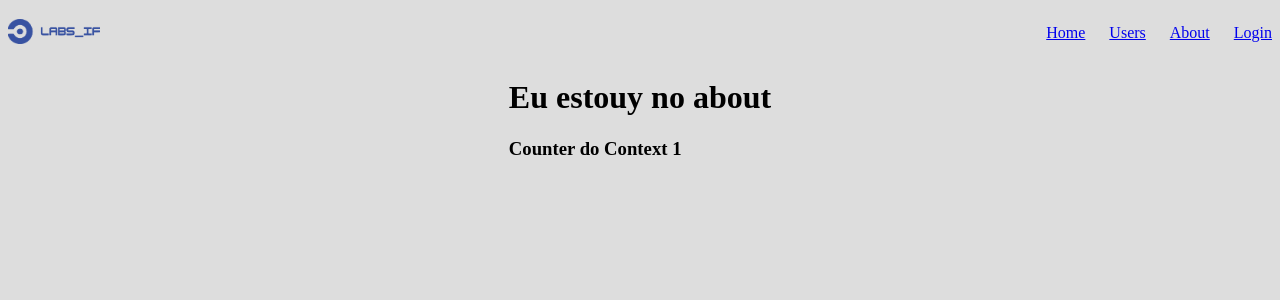
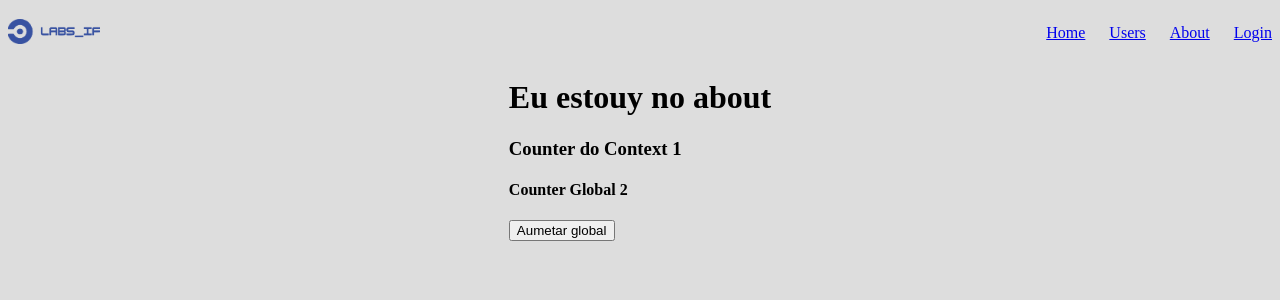
Before and after one commit to LabsPlus/react_estudo_labsif, a React (Vite) app in the folder intro/: page /about in a window 1280 px wide. Shown: the top 300 px of the page. Built offline with nearby package versions, Linux system fonts and the light colour scheme.

Commit message:
add redux on proyect/feat

```diff
--- a/intro/package.json
+++ b/intro/package.json
@@ -13,7 +13,10 @@
     "axios": "^1.5.0",
     "react": "^18.2.0",
     "react-dom": "^18.2.0",
+    "react-redux": "^8.1.3",
     "react-router-dom": "^6.15.0",
+    "redux": "^4.2.1",
+    "redux-thunk": "^2.4.2",
     "styled-components": "^6.0.7"
   },
   "devDependencies": {
--- a/intro/src/main.jsx
+++ b/intro/src/main.jsx
@@ -4,8 +4,11 @@ import App from "./App.jsx";
 import "./index.css";
 import { BrowserRouter } from "react-router-dom";
 import { CounterContextProvider } from "./context/CounterContex.jsx";
+import { Provider } from "react-redux";
+import store from "./redux/store.js";
 
 ReactDOM.createRoot(document.getElementById("root")).render(
+  <Provider store={store}>
     <React.StrictMode>
       <BrowserRouter>
         <CounterContextProvider>
@@ -13,4 +16,5 @@ ReactDOM.createRoot(document.getElementById("root")).render(
         </CounterContextProvider>
       </BrowserRouter>
     </React.StrictMode>
+  </Provider>
 );
--- a/intro/src/pages/About/About.jsx
+++ b/intro/src/pages/About/About.jsx
@@ -1,15 +1,23 @@
-import React from "react";
+import React, { useEffect } from "react";
 
 // context
 import { CounterContext } from "../../context/CounterContex";
 import { useContext } from "react";
+import { useDispatch, useSelector } from "react-redux";
+import { aumetar } from "../../redux/actions";
 
 const About = () => {
+  const dispatch = useDispatch();
+
+  const counterGlobal = useSelector((state) => state.count);
+
   const { counter } = useContext(CounterContext);
   return (
     <div>
       <h1>Eu estouy no about</h1>
       <h3>Counter do Context {counter} </h3>
+      <h4>Counter Global {counterGlobal}</h4>
+      <button onClick={() => dispatch(aumetar())}>Aumetar global</button>
     </div>
   );
 };
--- a/intro/src/pages/ContenedorAmigos/ContenedorAmigos.jsx
+++ b/intro/src/pages/ContenedorAmigos/ContenedorAmigos.jsx
@@ -7,12 +7,15 @@ import styles from "./ContenedorAmigos.module.css";
 import { CounterContext } from "../../context/CounterContex";
 import { useContext } from "react";
 import ChangeCounter from "../../components/ChangeCounter";
+import { useSelector } from "react-redux";
 
 const ContenedorAmigos = () => {
   const { counter } = useContext(CounterContext);
 
   let nome = "Christopher";
   let listaAmigos = ["Lucas", "Jose", "Gaston"];
+
+  const counterGlobal = useSelector((state) => state.count);
 
   return (
     <div>
@@ -22,6 +25,7 @@ const ContenedorAmigos = () => {
       <ThemeMode />
       <h3>Counter do Context {counter} </h3>
       <ChangeCounter />
+      <h3>Counter do Redux {counterGlobal}</h3>
     </div>
   );
 };
--- /dev/null
+++ b/intro/src/redux/actions.js
@@ -0,0 +1,5 @@
+export const AUMETAR_COUNT = "AUMETAR_COUNT";
+
+export const aumetar = () => {
+  return { type: AUMETAR_COUNT };
+};
--- /dev/null
+++ b/intro/src/redux/reducer.js
@@ -0,0 +1,22 @@
+import { AUMETAR_COUNT } from "./actions";
+
+const initialState = {
+  count: 2,
+};
+
+const reducer = (state = initialState, { type, payload }) => {
+  switch (type) {
+    case AUMETAR_COUNT:
+      console.log(state.count, "entre");
+      return {
+        ...state,
+        count: state.count + 1,
+      };
+    default:
+      return {
+        ...state,
+      };
+  }
+};
+
+export default reducer;
--- /dev/null
+++ b/intro/src/redux/store.js
@@ -0,0 +1,7 @@
+import { createStore, applyMiddleware } from "redux";
+import thunk from "redux-thunk";
+import reducer from "./reducer";
+
+const store = createStore(reducer, applyMiddleware(thunk));
+
+export default store;
```
Also changed, not shown: 1 other file (tests, documents, lock files or other folders). Lines whose indentation alone changed are shown as unchanged.
